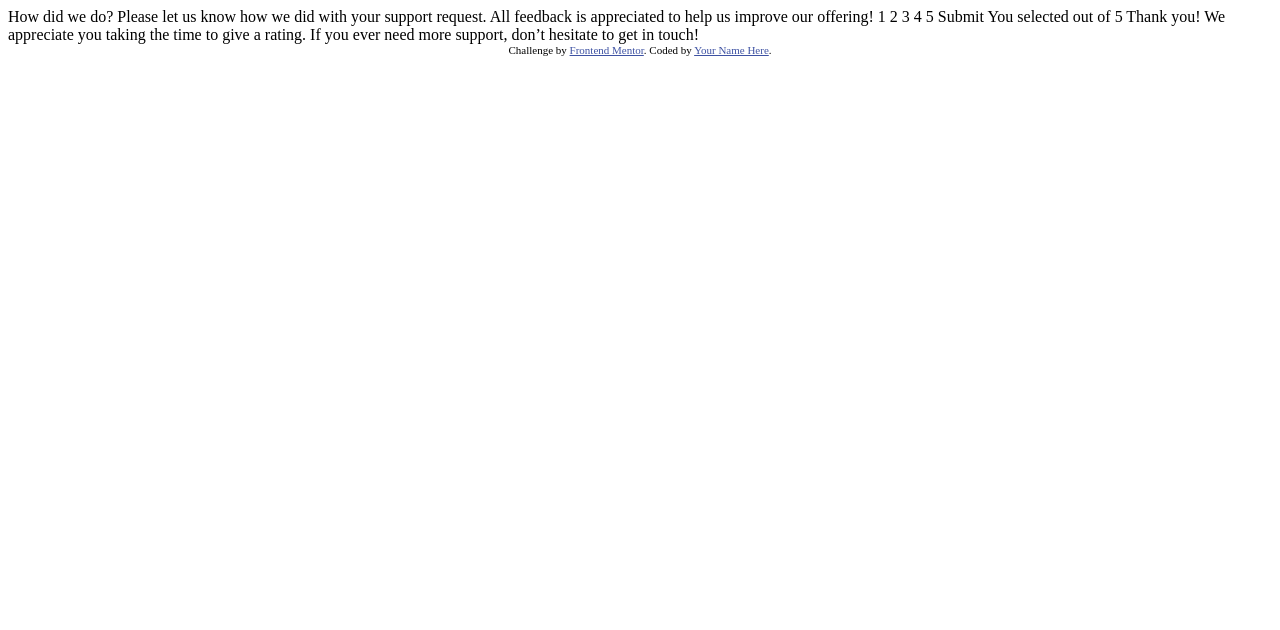
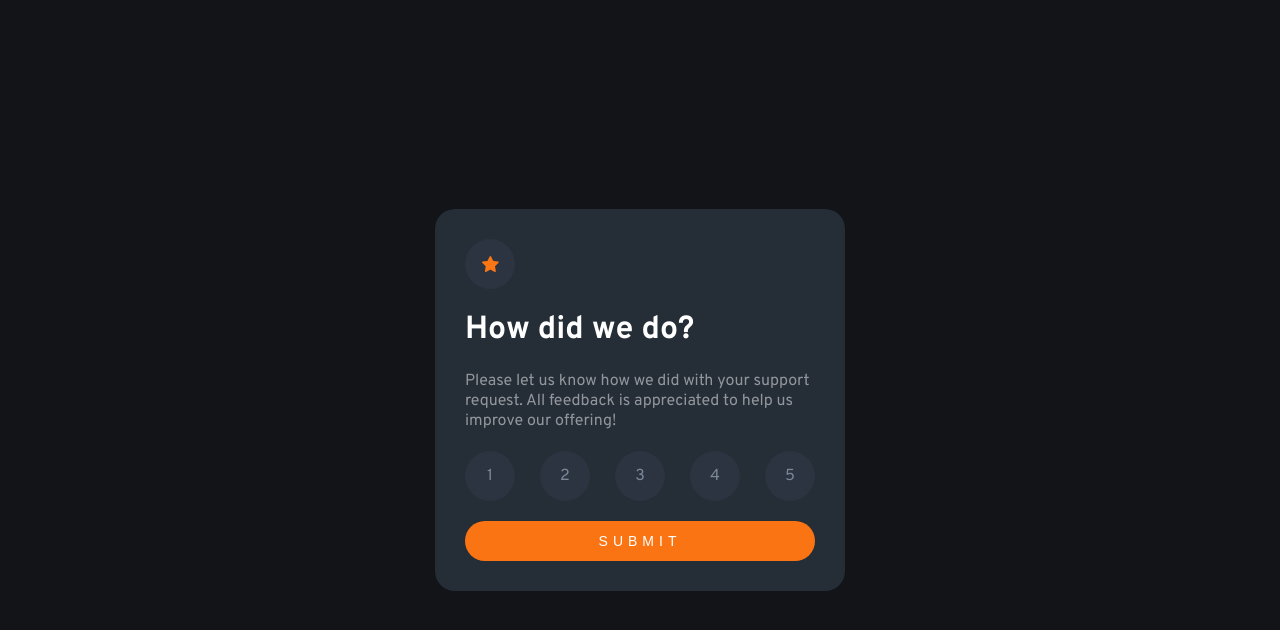
Before and after one commit to omelchenkoigor8388/Interactive-rating-component, a plain HTML site: page index.html in a window 1280 px wide. Drawn offline with Linux system fonts and the light colour scheme.

Commit message:
first commit

```diff
--- /dev/null
+++ b/css/style.css
@@ -0,0 +1,148 @@
+@import url('https://fonts.googleapis.com/css2?family=Overpass:wght@400;700&display=swap');
+
+body {
+    font-family: 'Overpass', sans-serif;
+    margin: 0px;
+    padding: 0px;
+
+    background-color: hsl(216, 12%, 8%);
+}
+
+.wrapper {
+    display: flex;
+    justify-content: center;
+    align-items: center;
+    height: 100vh;
+
+    color: white;
+}
+
+/* Cart-one */
+.assessment-card {
+    width: 350px;
+    padding: 30px;
+    border-radius: 20px;
+
+    background-color: hsl(213, 19%, 18%);
+}
+
+.star {
+    width: 50px;
+    height: 50px;
+    border-radius: 50%;
+    display: flex;
+    justify-content: center;
+    align-items: center;
+
+    background-color: hsl(214, 19%, 21%);
+}
+
+/* Text */
+.text h1{
+    font-weight: 700;
+}
+
+.text p {
+    font-size: 16px;
+    font-weight: 500;
+    opacity: 50%;
+}
+
+/* Grades */
+.grades {
+    display: flex;
+    justify-content: space-between;
+    margin: 20px 0px;
+}
+
+.score {
+    width: 50px;
+    height: 50px;
+    border-radius: 50%;
+    display: flex;
+    justify-content: center;
+    align-items: center;
+    cursor: pointer;
+
+    color: hsl(216, 12%, 54%);
+    background-color: hsl(214, 19%, 21%);
+}
+
+.score:active {
+    color: white;
+    background-color: hsl(25, 97%, 53%);
+}
+
+.myClass{
+    color: white;
+    background-color: hsl(217, 12%, 63%);
+}
+
+.divNone {
+    display: none;
+}
+
+
+/* Cart-two */
+.phone-photo {
+    display: flex;
+    justify-content: center;
+    align-items: center;
+}
+
+.rating {
+    display: flex;
+    justify-content: center;
+
+    color: hsl(25, 97%, 53%);
+}
+
+.rating p {
+    padding: 10px;
+    font-size: 12px;
+    border-radius: 20px;
+    background-color: hsl(214, 19%, 21%);
+}
+
+.cart-two h1 {
+    font-size: 25px;
+    text-align: center;
+}
+
+.cart-two p {
+    font-size: 16px;
+    text-align: center;
+    line-height: 25px;
+}
+
+/* Button */
+button {
+    width: 350px;
+    height: 40px;
+    border-radius: 20px;
+    font-size: 14px;
+    font-weight: 400;
+    letter-spacing: 5px;
+    border: none;
+    cursor: pointer;
+
+    color: white;
+    background-color: hsl(25, 97%, 53%);
+}
+
+button:active {
+    color: hsl(25, 97%, 53%);
+    background-color: white;
+}
+
+/* Mobile */
+@media(max-width: 816px){
+    .assessment-card {
+        width: 280px;
+    }
+
+    button {
+        width: 280px;
+    }
+
+}
--- a/index.html
+++ b/index.html
@@ -2,48 +2,62 @@
 <html lang="en">
 <head>
   <meta charset="UTF-8">
-  <meta name="viewport" content="width=device-width, initial-scale=1.0"> <!-- displays site properly based on user's device -->
+  <meta name="viewport" content="width=device-width, initial-scale=1.0">
 
   <link rel="icon" type="image/png" sizes="32x32" href="./images/favicon-32x32.png">
 
   <title>Frontend Mentor | Interactive rating component</title>
 
-  <!-- Feel free to remove these styles or customise in your own stylesheet 👍 -->
-  <style>
-    .attribution { font-size: 11px; text-align: center; }
-    .attribution a { color: hsl(228, 45%, 44%); }
-  </style>
+  <link rel="stylesheet" href="./css/style.css">
 </head>
 <body>
+  <div class="wrapper">
 
-  <!-- Rating state start -->
+    <div class="assessment-card">
 
-  How did we do?
+      <div class="cart-one" id="cart-one">
+        <div class="star">
+          <img src="./images/icon-star.svg" alt="">
+        </div>
 
-  Please let us know how we did with your support request. All feedback is appreciated
-  to help us improve our offering!
+        <div class="text">
+          <h1>How did we do?</h1>
+          <p>Please let us know how we did with your support request. All feedback is appreciated
+            to help us improve our offering!</p>
+        </div>
 
-  1 2 3 4 5
+        <div class="grades">
+          <div class="score" id="myDiv">1</div>
+          <div class="score" id="myDiv">2</div>
+          <div class="score" id="myDiv">3</div>
+          <div class="score" id="myDiv">4</div>
+          <div class="score" id="myDiv">5</div>
+        </div>
 
-  Submit
+        <button id="myButton">SUBMIT</button>
+      </div>
 
-  <!-- Rating state end -->
+      <div class="cart-two divNone" id="cart-two">
+        <div class="phone-photo">
+          <img src="./images/illustration-thank-you.svg" alt="">
+        </div>
 
-  <!-- Thank you state start -->
+        <div class="rating">
+          <p class="myParagraph" id="myParagraph"></p>
+        </div>
 
-  You selected <!-- Add rating here --> out of 5
+        <div class="text">
+          <h1>Thank you!</h1>
+          <p>We appreciate you taking the time to give a rating. If you ever need more support,
+            don’t hesitate to get in touch!</p>
+        </div>
+      </div>
 
-  Thank you!
+    </div>
 
-  We appreciate you taking the time to give a rating. If you ever need more support,
-  don’t hesitate to get in touch!
+  </div>
 
-  <!-- Thank you state end -->
+    <script src="./js/app.js"></script>
 
-
-  <div class="attribution">
-    Challenge by <a href="https://www.frontendmentor.io?ref=challenge" target="_blank">Frontend Mentor</a>.
-    Coded by <a href="#">Your Name Here</a>.
-  </div>
 </body>
 </html>
--- /dev/null
+++ b/js/app.js
@@ -0,0 +1,28 @@
+const divs = document.querySelectorAll('#myDiv');
+const button = document.querySelector('#myButton');
+const cartOne = document.querySelector('#cart-one')
+const cartTwo = document.querySelector('#cart-two')
+const paragraph = document.getElementById('myParagraph');
+let activeDivIndex = null; // зберігаємо індекс активного елемента в змінну
+
+divs.forEach((div, index) => {
+  div.addEventListener('click', function() {
+    // Видаляємо клас 'myClass' з усіх елементів з id 'myDiv'
+    divs.forEach(div => {
+      div.classList.remove('myClass');
+    });
+
+    // Додаємо клас 'myClass' до елемента на який натиснули
+    this.classList.add('myClass');
+    activeDivIndex = index; // зберігаємо індекс активного елемента в змінну
+  });
+});
+
+button.addEventListener('click', function() {
+  if (activeDivIndex !== null) {
+    cartOne.classList.add('divNone');
+    cartTwo.classList.remove('divNone');
+    paragraph.textContent = `You selected ${activeDivIndex + 1} out of 5`;
+    console.log(`You selected ${activeDivIndex + 1} out of 5`);
+  }
+});
```
Also changed, not shown: 3 other files.
